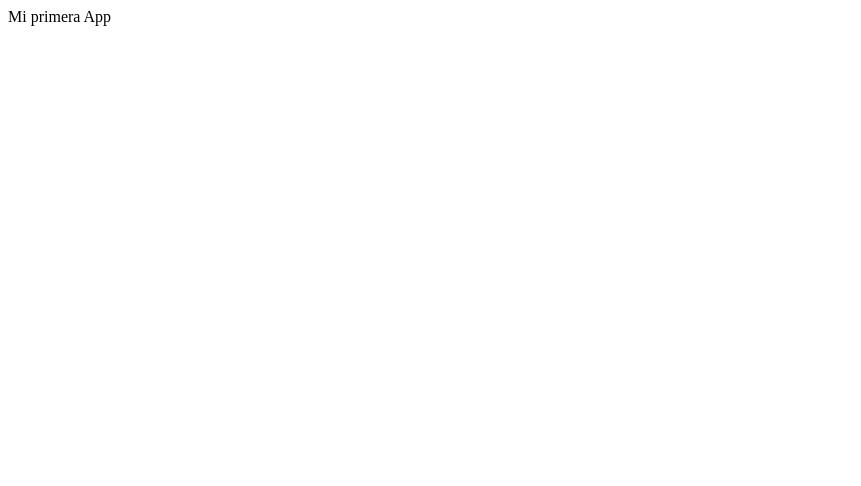
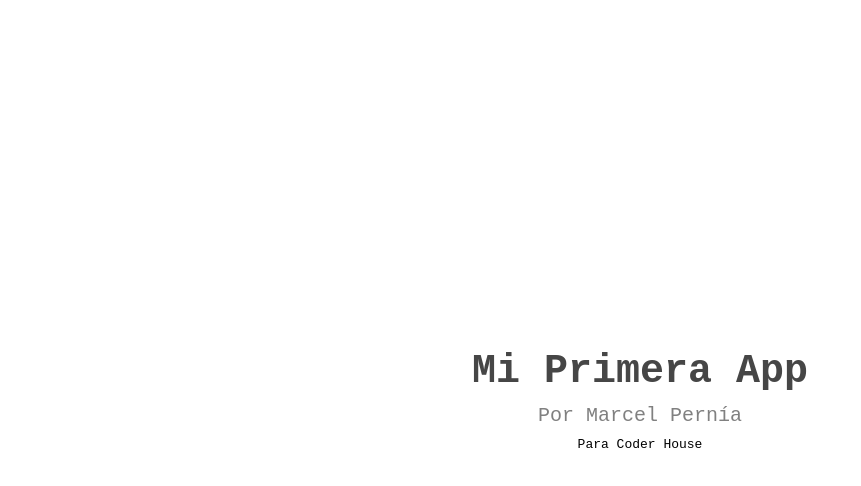
Before and after one commit to marcelpernia/foodshop-pernia, a React (Create React App) app: page / in a window 1280 px wide. Shown: the top 486 px of the page, without its empty margins (0-861 px from the left). Built offline with nearby package versions, Linux system fonts and the light colour scheme.

Commit message:
Se agrega algo de estructura y estilo para mejorar la presentacion

```diff
--- a/src/App.js
+++ b/src/App.js
@@ -1,6 +1,14 @@
+import './style.css';
+
 function App() {
   return (
-    <div className="App">Mi primera App</div>
+    <div className="app">
+      <div>
+        <h1 className="title">Mi Primera App</h1>
+        <p>Por Marcel Pernía</p>
+        <span>Para Coder House</span>
+      </div>
+    </div>
   );
 }
 
--- /dev/null
+++ b/src/style.css
@@ -0,0 +1,33 @@
+* {
+    box-sizing: border-box;
+    margin: 0;
+    padding: 0;
+}
+
+body {
+    font-family: monospace;
+}
+
+html, body, #root {
+    height: 100%;
+}
+
+.app {
+    height: 100%;
+    display: flex;
+    justify-content: center;
+    align-items: center;
+    text-align: center;
+}
+
+h1 {
+    font-weight: bold;
+    color: #464646;
+    font-size: 40px;
+    margin-bottom: 10px;
+}
+p {
+    color: gray;
+    font-size: 20px;
+    margin-bottom: 10px;
+}
```
